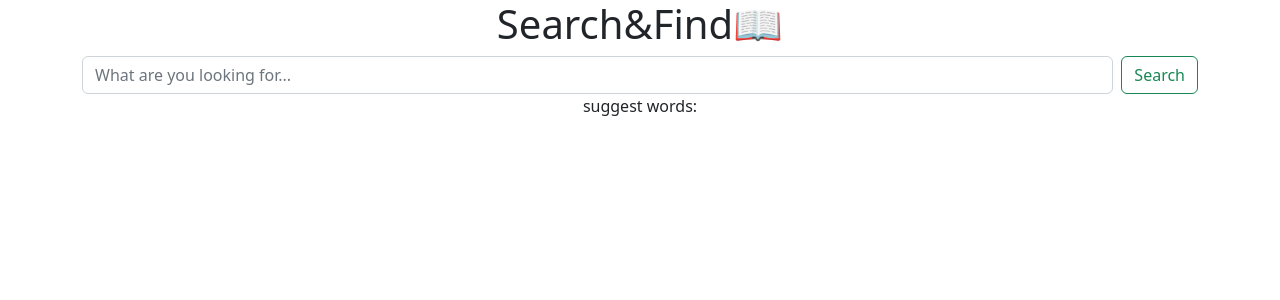
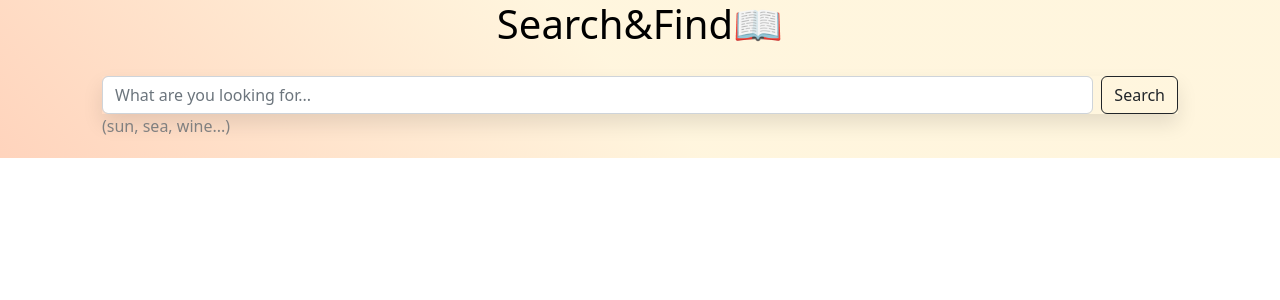
Before and after one commit to SSAnastasia/dictionary-app, a React (Create React App) app: page / in a window 1280 px wide. Shown: the top 300 px of the page. Built offline with nearby package versions, Linux system fonts and the light colour scheme; no server answers.

Commit message:
add style

```diff
--- a/src/App.css
+++ b/src/App.css
@@ -1,7 +1,40 @@
 .App {
-  text-align: center;
+  color:black;
+  background: linear-gradient(44.8deg, rgba(255, 136, 102, 0.67) -53.1%, rgba(255, 221, 136, 0.28) 49%);
+  width:100%;
 }
 
 ul{
   text-align: left;
 }
+.searchingForm{
+ border-radius: 10px;
+ padding:20px;
+}
+.searching{
+  background-color: black;
+}
+.hint{
+  color:gray;
+  text-align: left;
+}
+h2{
+  text-decoration: underline;
+  text-align: center;
+}
+h1,.phonetic{
+  text-align: center;
+}
+.definition{
+  background-color:#ffd6a4;
+  border-radius: 5px;
+  padding: 10px;
+  margin-top: 20px;
+  box-shadow: 0 10px 20px rgb(0 0 0 / 10%);
+}
+.example{
+  color:rgb(124, 96, 96);
+}
+form{
+  box-shadow: 0 10px 20px rgb(0 0 0 / 10%);
+}
--- a/src/App.js
+++ b/src/App.js
@@ -47,13 +47,13 @@ export default function App(props) {
         type="search"
         placeholder="What are you looking for... "
         onChange={handleKeywordChange}/>
-        <button className = "btn btn-outline-success" type="submit" id="searching"
+        <button className = "btn btn-outline-dark" type="submit" id="searching"
         onSubmit = {search}>
           Search
           </button>
       </form>
       <div className="hint">
-        suggest words:
+        (sun, sea, wine...)
       </div>
       <Results results={results} />
       </div>
--- a/src/Meaning.js
+++ b/src/Meaning.js
@@ -1,5 +1,6 @@
 import React from "react";
 import Synonyms from "./Synonyms";
+import "./App.css";
 
 export default function Meaning(props){
     return (
@@ -9,14 +10,15 @@ export default function Meaning(props){
             {
                 return (
                     <div key = {index}>
-
+                        <div className="definition">
                             <strong> Definition:</strong>
                             {definition.definition}
 
                             <br />
-                            <strong>Example:</strong>
-                            <em>{definition.example}</em>
+                            <em className="example">{definition.example}</em>
+
                             <Synonyms synonyms={definition.synonyms} />
+                            </div>
                         </div>
                 );
             })}
--- a/src/Results.js
+++ b/src/Results.js
@@ -1,6 +1,7 @@
 import React from "react";
 import Meaning from "./Meaning";
 import Phonetic from "./Phonetic";
+import "./App.css";
 
 export default function Results(props) {
    if (props.results) {
@@ -10,7 +11,9 @@ export default function Results(props) {
        {props.results.phonetics.map(function(phonetic, index){
          return(
             <div key={index}>
+               <div className="phonetic">
                <Phonetic phonetic={phonetic} />
+               </div>
                </div>
          );
        })}
--- a/src/Synonyms.js
+++ b/src/Synonyms.js
@@ -1,4 +1,5 @@
 import React from "react";
+import "./App.css";
 
 
 export default function Synonyms(props) {
@@ -6,11 +7,11 @@ export default function Synonyms(props) {
     return (
         <div className="Synonyms">
 
-      <ul><em><strong>Synonyms:</strong>
+      <ul>
         {props.synonyms.map(function (synonym, index) {
           return <li key={index}>{synonym}</li>;
         })}
-        </em>
+
      </ul>
       </div>
     );
--- a/src/index.js
+++ b/src/index.js
@@ -8,7 +8,7 @@ import reportWebVitals from './reportWebVitals';
 const root = ReactDOM.createRoot(document.getElementById('root'));
 root.render(
   <React.StrictMode>
-    <App defaultKeyword="Hello"/>
+    <App defaultKeyword="Victory"/>
   </React.StrictMode>
 );
 
```
